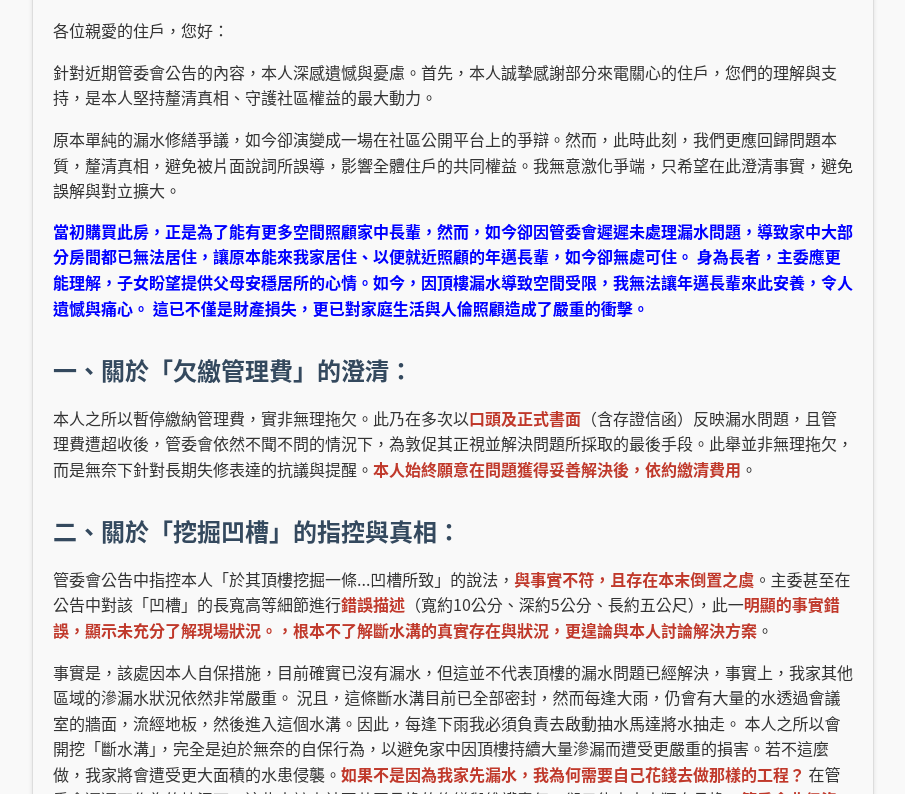
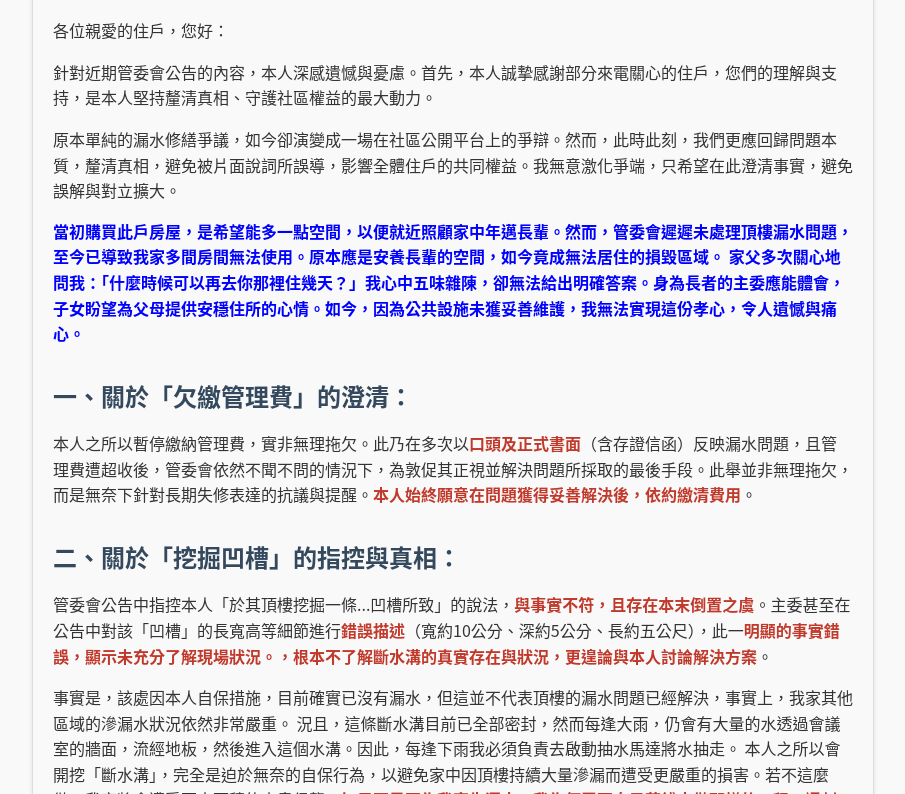
Before and after one commit to jomesbody/my-community-notice, a plain HTML site: page clarification.html in a window 1280 px wide. Shown: the part 158-952 px from the top of the page, without its empty margins (187-1092 px from the left). Drawn offline with Linux system fonts and the light colour scheme.

Commit message:
Add files via upload

```diff
--- a/clarification.html
+++ b/clarification.html
@@ -66,20 +66,22 @@
     <p>各位親愛的住戶，您好：</p>
     <p>針對近期管委會公告的內容，本人深感遺憾與憂慮。首先，本人誠摯感謝部分來電關心的住戶，您們的理解與支持，是本人堅持釐清真相、守護社區權益的最大動力。</p>
     <p>原本單純的漏水修繕爭議，如今卻演變成一場在社區公開平台上的爭辯。然而，此時此刻，我們更應回歸問題本質，釐清真相，避免被片面說詞所誤導，影響全體住戶的共同權益。我無意激化爭端，只希望在此澄清事實，避免誤解與對立擴大。</p>
-    <strong style="color: blue;">當初購買此房，正是為了能有更多空間照顧家中長輩，然而，如今卻因管委會遲遲未處理漏水問題，導致家中大部分房間都已無法居住，讓原本能來我家居住、以便就近照顧的年邁長輩，如今卻無處可住。 身為長者，主委應更能理解，子女盼望提供父母安穩居所的心情。如今，因頂樓漏水導致空間受限，我無法讓年邁長輩來此安養，令人遺憾與痛心。 這已不僅是財產損失，更已對家庭生活與人倫照顧造成了嚴重的衝擊。</strong>
+    <strong style="color: blue;">當初購買此戶房屋，是希望能多一點空間，以便就近照顧家中年邁長輩。然而，管委會遲遲未處理頂樓漏水問題，至今已導致我家多間房間無法使用。原本應是安養長輩的空間，如今竟成無法居住的損毀區域。
+家父多次關心地問我：「什麼時候可以再去你那裡住幾天？」我心中五味雜陳，卻無法給出明確答案。身為長者的主委應能體會，子女盼望為父母提供安穩住所的心情。如今，因為公共設施未獲妥善維護，我無法實現這份孝心，令人遺憾與痛心。</strong>
 
     <h2>一、關於「欠繳管理費」的澄清：</h2>
     <p>本人之所以暫停繳納管理費，實非無理拖欠。此乃在多次以<strong>口頭及正式書面</strong>（含存證信函）反映漏水問題，且管理費遭超收後，管委會依然不聞不問的情況下，為敦促其正視並解決問題所採取的最後手段。此舉並非無理拖欠，而是無奈下針對長期失修表達的抗議與提醒。<strong>本人始終願意在問題獲得妥善解決後，依約繳清費用</strong>。</p>
 
     <h2>二、關於「挖掘凹槽」的指控與真相：</h2>
     <p>管委會公告中指控本人「於其頂樓挖掘一條...凹槽所致」的說法，<strong>與事實不符，且存在本末倒置之虞</strong>。主委甚至在公告中對該「凹槽」的長寬高等細節進行<strong>錯誤描述</strong>（寬約10公分、深約5公分、長約五公尺），此一<strong>明顯的事實錯誤，顯示未充分了解現場狀況。，根本不了解斷水溝的真實存在與狀況，更遑論與本人討論解決方案</strong>。</p>
-    <p>事實是，該處因本人自保措施，目前確實已沒有漏水，但這並不代表頂樓的漏水問題已經解決，事實上，我家其他區域的滲漏水狀況依然非常嚴重。 況且，這條斷水溝目前已全部密封，然而每逢大雨，仍會有大量的水透過會議室的牆面，流經地板，然後進入這個水溝。因此，每逢下雨我必須負責去啟動抽水馬達將水抽走。 本人之所以會開挖「斷水溝」，完全是迫於無奈的自保行為，以避免家中因頂樓持續大量滲漏而遭受更嚴重的損害。若不這麼做，我家將會遭受更大面積的水患侵襲。<strong>如果不是因為我家先漏水，我為何需要自己花錢去做那樣的工程？</strong> 在管委會遲遲不作為的情況下，這些本該由社區共同承擔的修繕與維護責任，卻只能由本人獨自承擔。<strong>管委會非但沒有正視此問題，反而將我為保護大樓結構並防止我家漏水所採取的自救行為，扭曲成是造成我家漏水的原因，實為本末倒置。</strong></p>
+    <p>事實是，該處因本人自保措施，目前確實已沒有漏水，但這並不代表頂樓的漏水問題已經解決，事實上，我家其他區域的滲漏水狀況依然非常嚴重。 況且，這條斷水溝目前已全部密封，然而每逢大雨，仍會有大量的水透過會議室的牆面，流經地板，然後進入這個水溝。因此，每逢下雨我必須負責去啟動抽水馬達將水抽走。 本人之所以會開挖「斷水溝」，完全是迫於無奈的自保行為，以避免家中因頂樓持續大量滲漏而遭受更嚴重的損害。若不這麼做，我家將會遭受更大面積的水患侵襲。<strong>如果不是因為我家先漏水，我為何需要自己花錢去做那樣的工程？諷刺的是，我之前就是因為這樣的自救行動，自掏腰包,多次的親自的勞心勞力處理斷水溝的問題，非但未能得到管委會的感謝，反而被其惡意扭曲成是他們拒絕修繕的藉口。這種將住戶的善意當作推卸責任的理由，將導致社區問題陷入無止境的惡性循環，這難道是大家所樂見的嗎？</strong></p>
 
     <h2>三、關於個人善行與公共職責的區分：</h2>
     <p>針對公告中提及主任委員個人對社區的貢獻，本人對其過去的付出表達感謝。然而，我們必須明確區分「個人的善行義舉」與「管委會主任委員的公共職責」。<strong>個人的善行，自然會讓清潔人員及管理人員心懷感謝。然而，這不代表可以因此不處理本戶的漏水問題</strong>。如今，面對全體住戶的公共財產損害，管委會作為管理組織，應當履行其《公寓大廈管理條例》賦予的修繕義務，而非以個人行為來取代集體決策，更不能將個人的善意，作為拒絕處理公共問題的藉口。</p>
 
     <h2>四、重申修繕優先於訴訟，共同節省社區資源：</h2>
     <p>管委會公告中強調「法律責任需確認，依法院確定判決處理」。這看似依法行事，但我們必須追問：既然在同一棟大樓裡，與我親自溝通了解漏水的情況有這麼困難嗎？在管委會決定採取法律行動，對於漏水的事實，有任何的關心與追問嗎？<strong>與我親自溝通了解真實漏水的狀況，這難道是管委會沒辦法處理的事情嗎？</strong> 事實上，如果管委會有誠意來我家看看，自然會知道我家目前是全面性的漏水，反而管委會所指控的斷水溝的那個點已經止住。 漏水問題是現實存在的，它不會因為一場訴訟而停止。<strong>事實上，頂樓的漏水狀況很容易判斷，只要有心的人一看便會了解。 </strong>管委會持續的拖延，只會導致我家遭受更大的實質損害，修繕費用也早已不是最初估算的數字，例如114年5月曾有供室內修估價單為7萬元，現因持續滲水可能需重新估算，費用恐會大幅提升。且我家已因此面臨無法正常居住之困境。如果本人所言屬實，經過親自的勘察判斷後也確定為真，那還有需要透過法律去解決嗎？請不要一意孤行。至於管委會在處理過程中是否有偏頗或疏失，仍應開放全體住戶共同討論與檢視。</p>
+ 對於可能有人質疑：「既然要讓長輩來住，為何不自己花錢修好就好？」我想在此說明：首先，頂樓漏水是公共區域的責任，根據《公寓大廈管理條例》，應由管委會負責維護。其次，我已自掏腰包進行必要處置，以減緩大樓結構持續被破壞。若每個住戶都需自己承擔公共設施的修繕，那社區繳交管理費與成立管委會的意義何在？ 主委也是有年紀之人，試問，如果您的兒子想要有多餘的房子讓您居住，卻因為這樣的原因而無法實現，請問您做何感想？ 這已不僅是財產損失，更已對家庭生活與人倫照顧造成了嚴重的衝擊。管委會是否有刁難，大家自然會有所公評。
 
     <p>因此，本人再次誠摯呼籲：</p>
     <ol>
```
